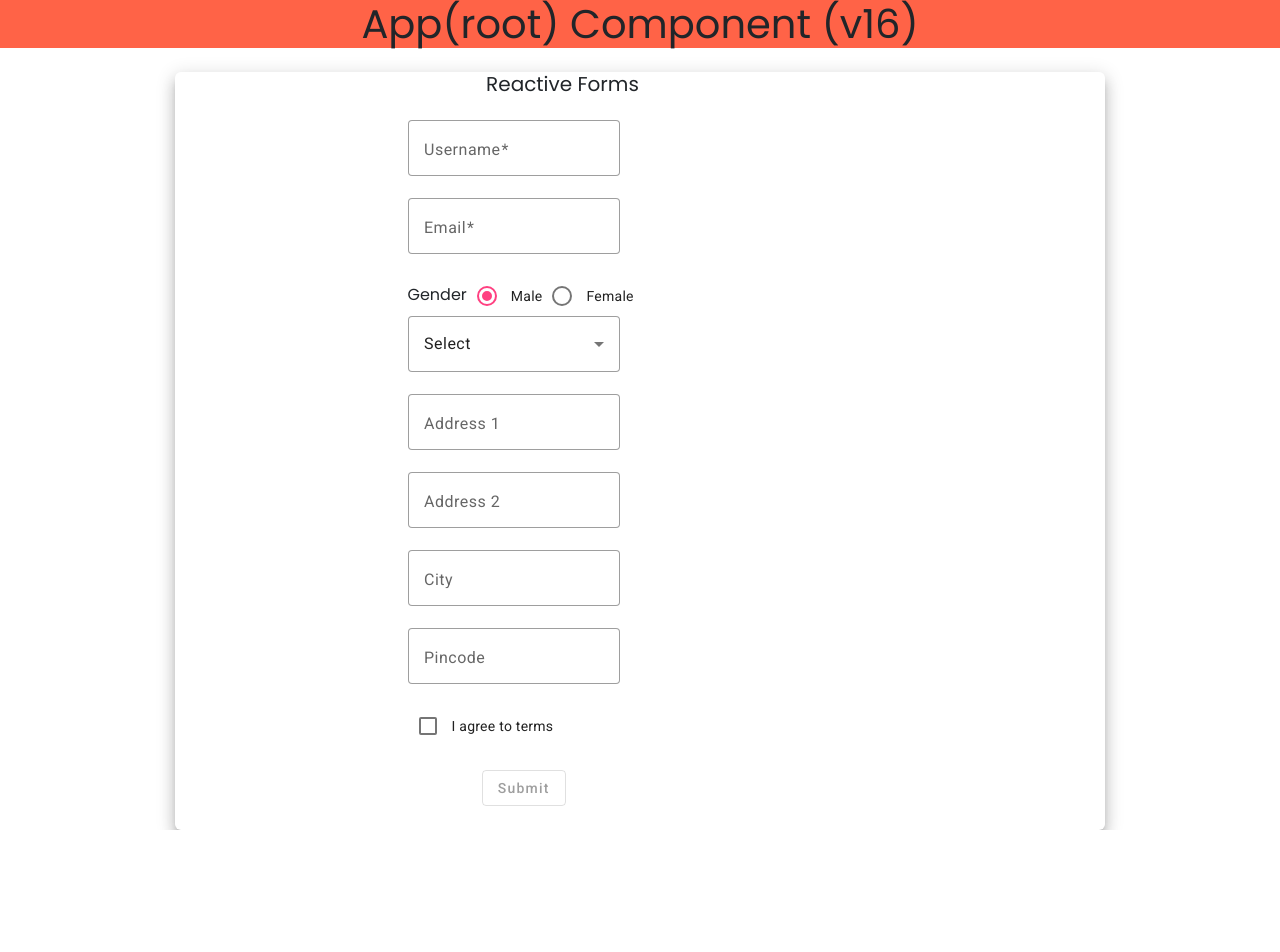
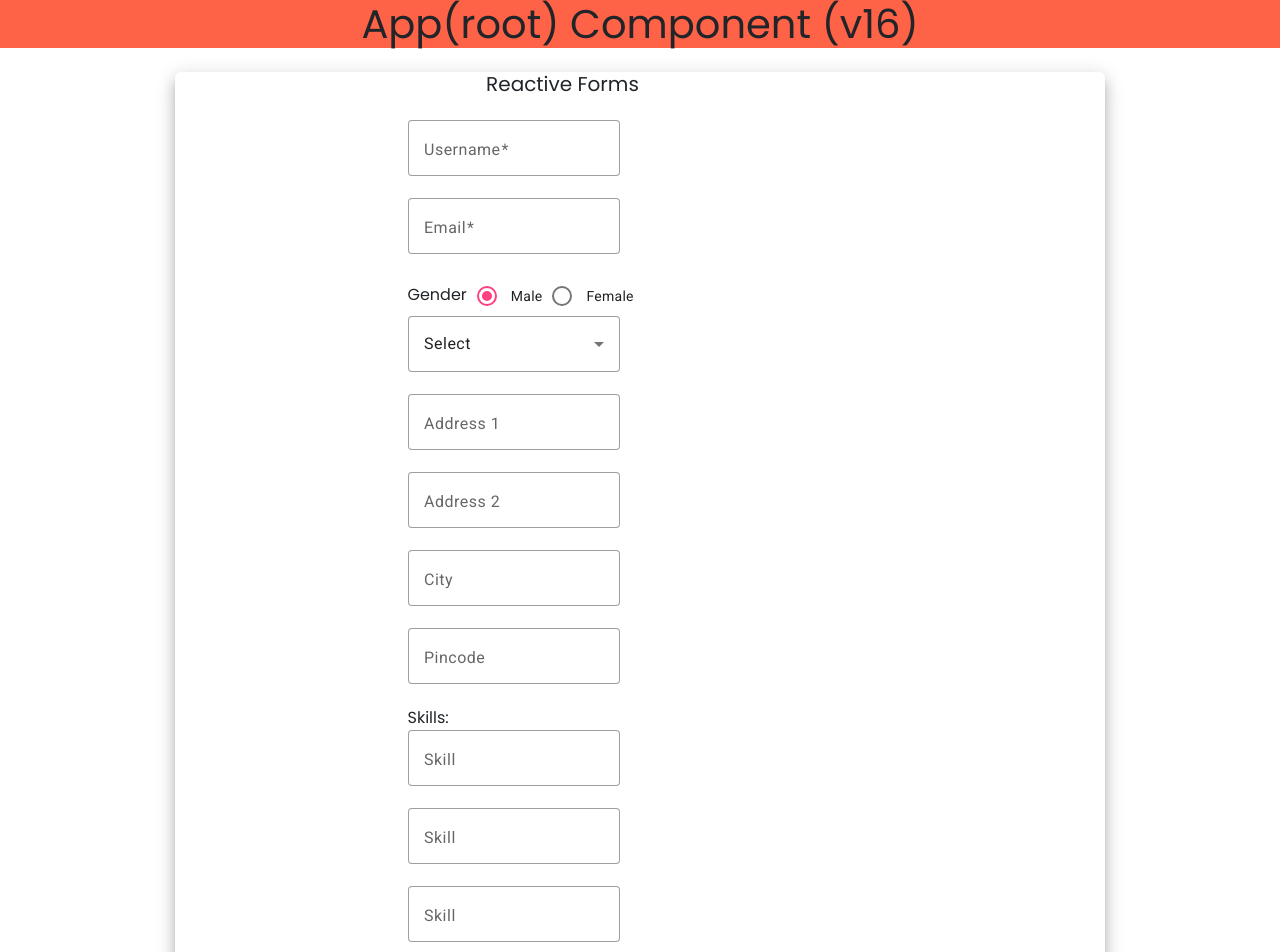
Before and after one commit to SatishKonduru/SELF-16, an Angular app: page /#/reactiveRegister in a window 1280 px wide. Shown: the top 952 px of the page. Before the commit the page ends 830 px from the top, so only its background shows below. Built offline with nearby package versions, Linux system fonts and the light colour scheme.

Commit message:
Form Array

```diff
--- a/src/app/forms/reactive-register/reactive-register.component.html
+++ b/src/app/forms/reactive-register/reactive-register.component.html
@@ -79,6 +79,16 @@
             </div>
 
           </div>
+          <label>Skills:</label>
+          <div *ngFor="let control of registerForm.controls.skills['controls']; let i = index">
+
+            <div class="col-6" formArrayName="skills">
+              <mat-form-field appearance="outline">
+                <mat-label>Skill</mat-label>
+                <input matInput [formControlName]="i">
+              </mat-form-field>
+            </div>
+          </div>
 
 
 
--- a/src/app/forms/reactive-register/reactive-register.component.ts
+++ b/src/app/forms/reactive-register/reactive-register.component.ts
@@ -1,5 +1,6 @@
 import { Component } from '@angular/core';
 import {
+  FormArray,
   FormBuilder,
   FormControl,
   FormGroup,
@@ -28,6 +29,11 @@ export class ReactiveRegisterComponent {
         city: new FormControl(null),
         pincode: new FormControl(null),
       }),
+      skills: new FormArray([
+        new FormControl(null),
+        new FormControl(null),
+        new FormControl(null),
+      ]),
       agree: [false, Validators.requiredTrue],
     });
   }
```
